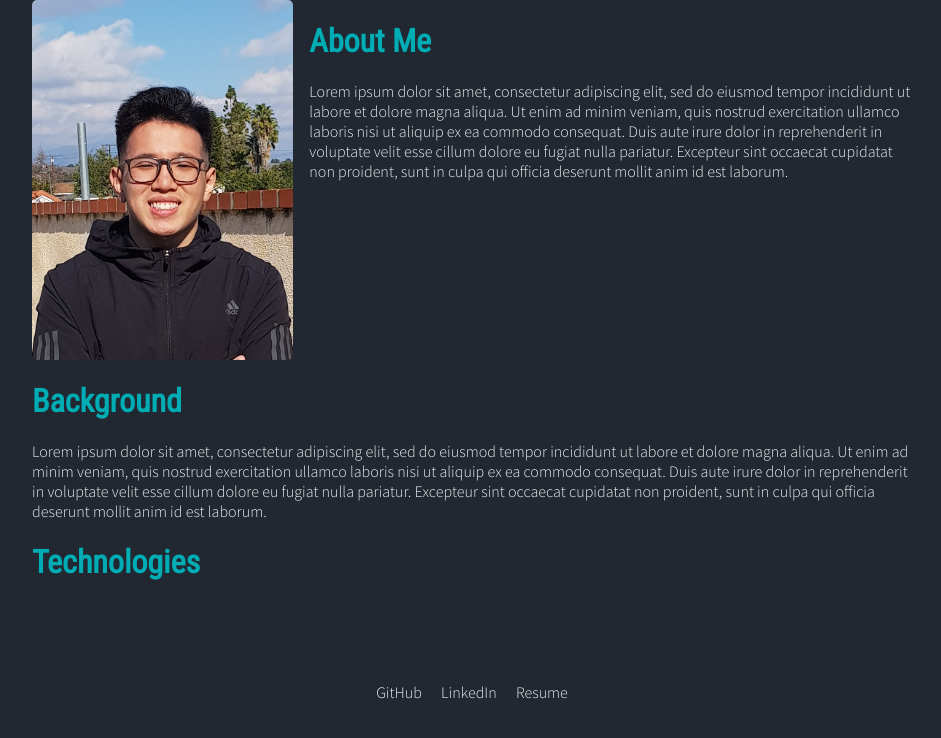
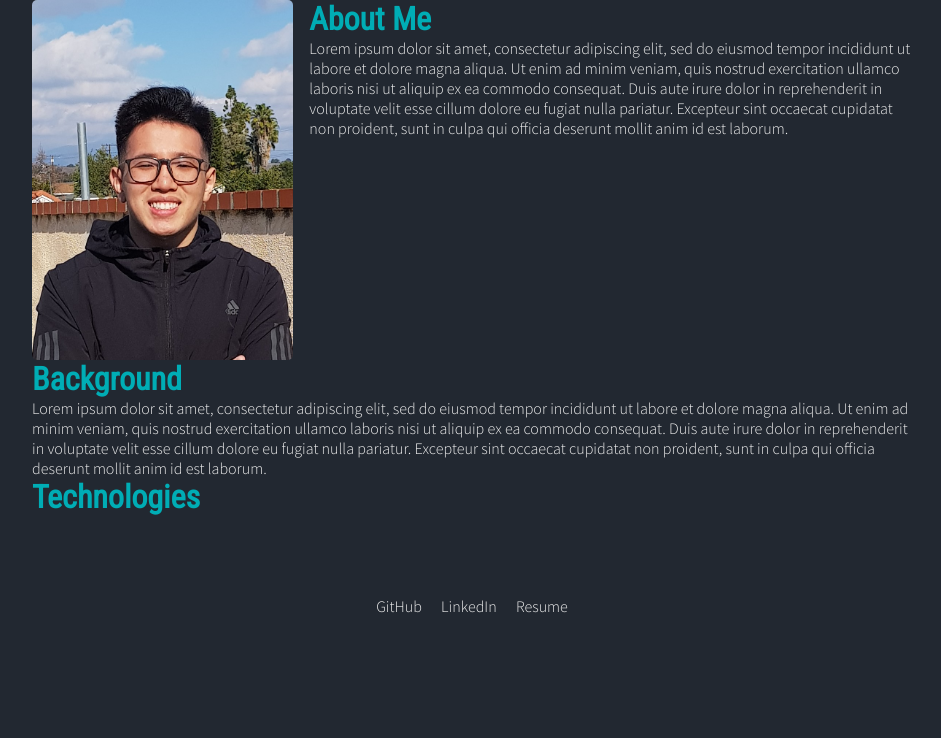
Before and after one commit to alfredzhuang/alfredzhuang.github.io, a PHP site: page / in a window 1280 px wide. Shown: the part 34-772 px from the top of the page, without its empty margins (168-1109 px from the left). Run offline with PHP 8.4, Linux system fonts and the light colour scheme.

Commit message:
remove padding and margin from text

```diff
--- a/styles/index.css
+++ b/styles/index.css
@@ -17,7 +17,14 @@ body {
 
 h1 {
   color: #00adb5;
+  padding: 0px 0px;
+  margin: 0px 0px;
   font-family: "Roboto Condensed", sans-serif;
+}
+
+p {
+  padding: 0px 0px;
+  margin: 0px 0px;
 }
 
 a:hover {
```
